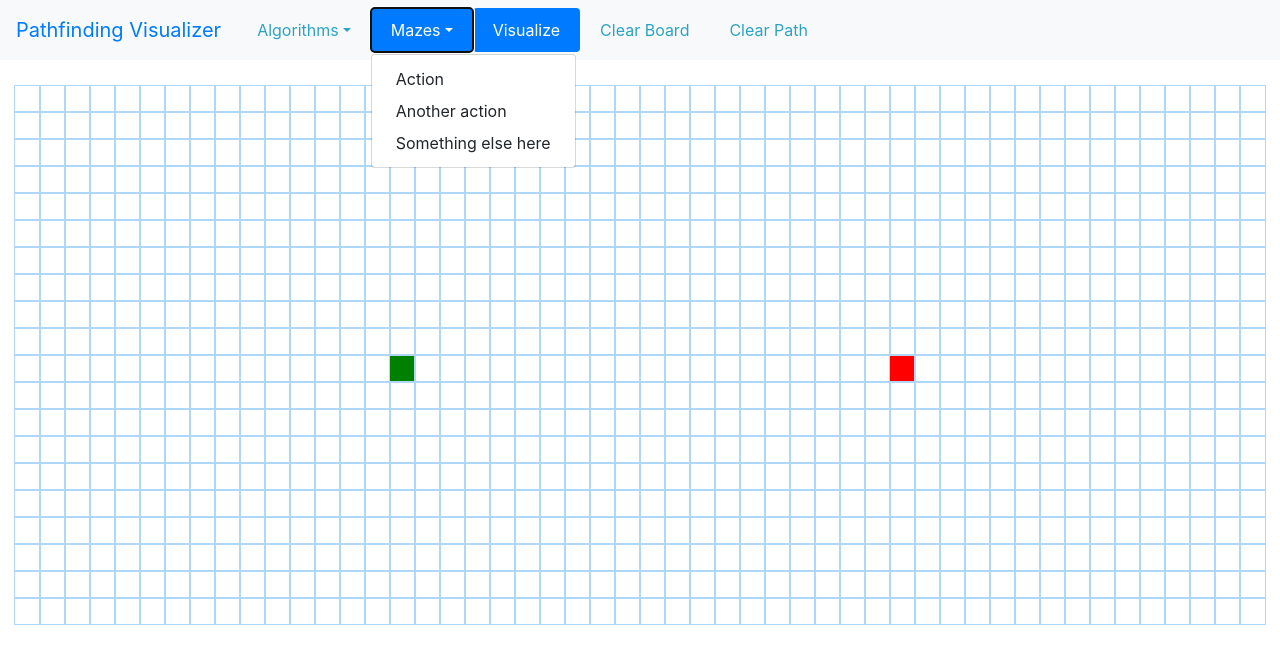
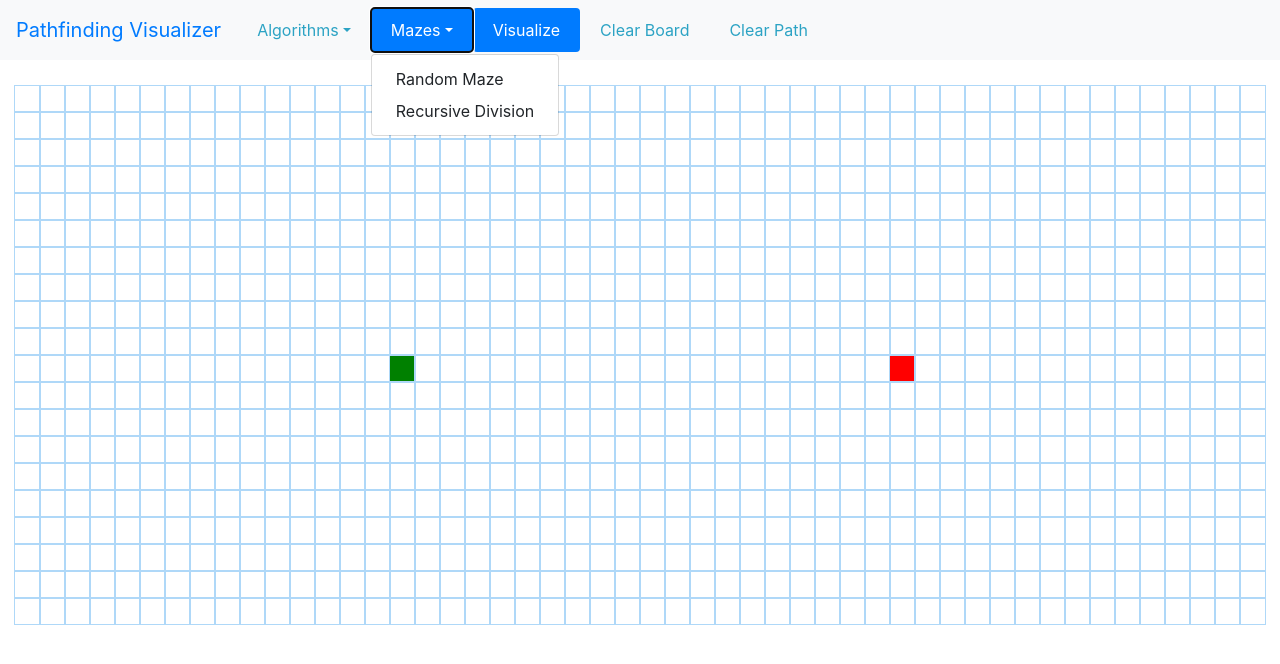
Before and after one commit to ala-bouzeghaia/pathfinding-visualizer, a React (Create React App) app: page / in a window 1280 px wide. Both pictures are taken after a click on the button "Mazes". Shown: the top 664 px of the page. Built offline with nearby package versions, Linux system fonts and the light colour scheme.

Commit message:
Updated navbar

```diff
--- a/src/components/navbar.js
+++ b/src/components/navbar.js
@@ -42,9 +42,8 @@ const Navbar = () => {
               Mazes
             </button>
             <div className="dropdown-menu">
-              <button className="dropdown-item">Action</button>
-              <button className="dropdown-item">Another action</button>
-              <button className="dropdown-item">Something else here</button>
+              <button className="dropdown-item">Random Maze</button>
+              <button className="dropdown-item">Recursive Division</button>
             </div>
           </li>
 
```
Also changed, not shown: src/components/pathvisualizer.js (+0 -8 lines).
